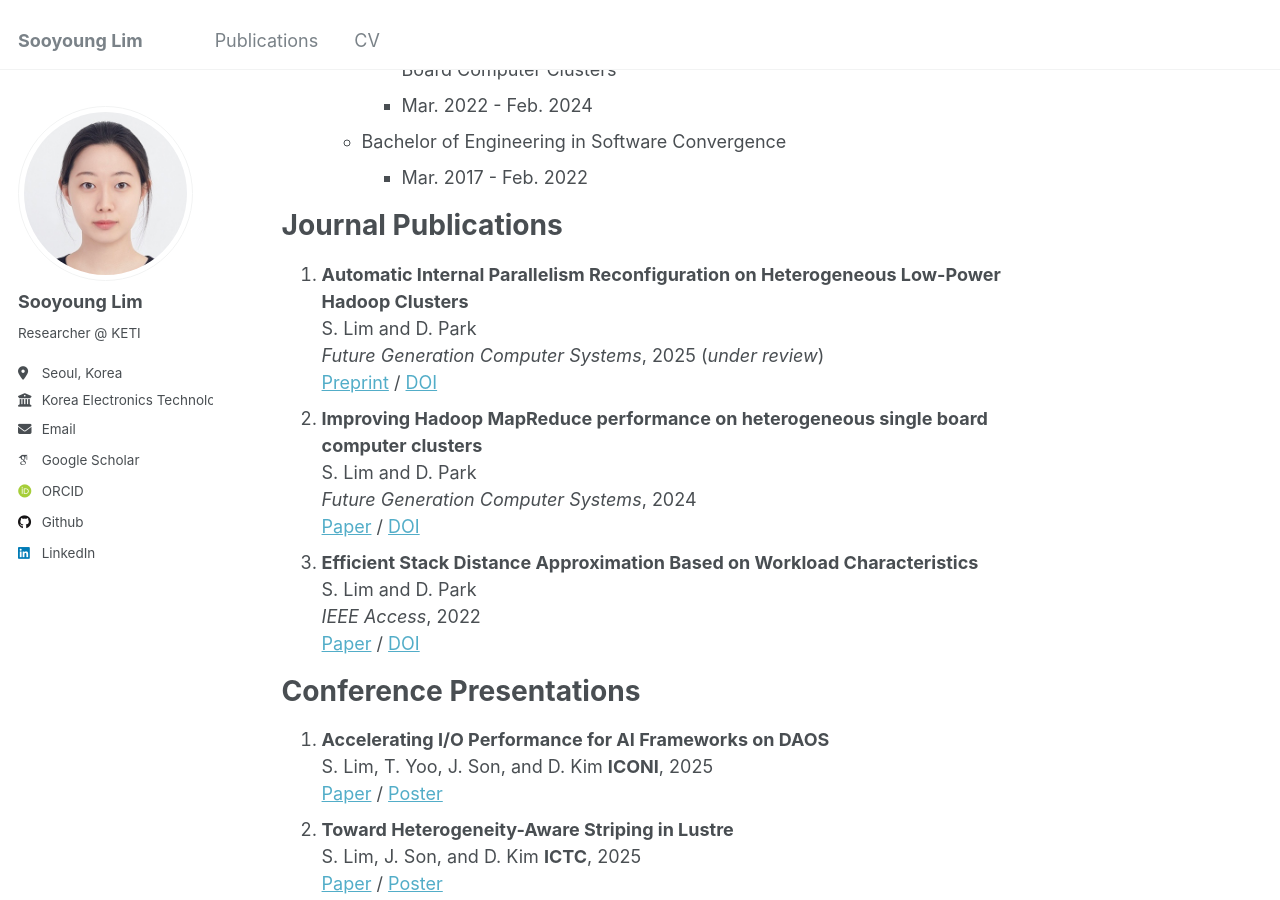
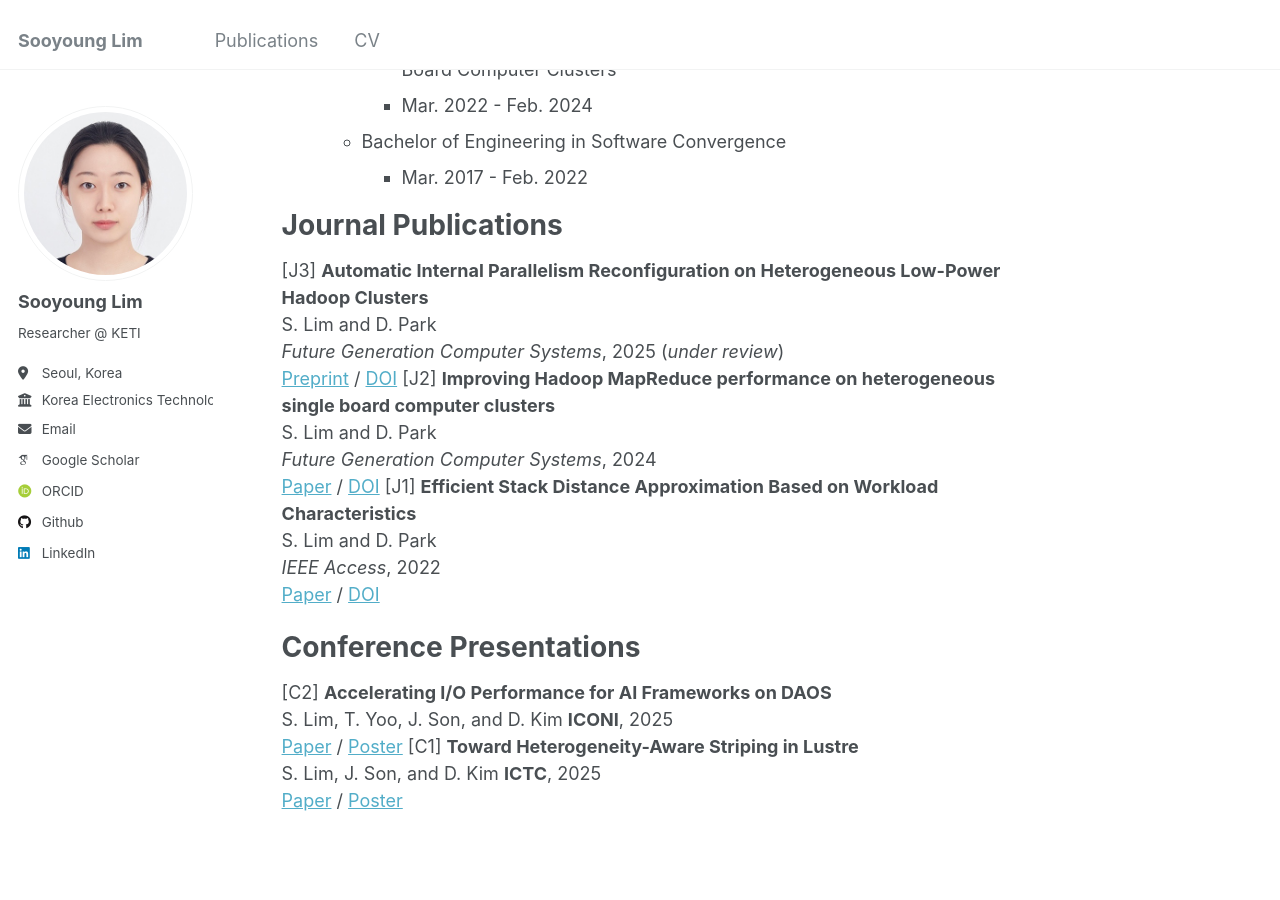
Before and after one commit to sooyounglim/sooyounglim.github.io, a Jekyll site: the page built from _pages/about.md, in a window 1280 px wide and 900 px high, scrolled down 522 px. Built offline with Jekyll 4.4.1, drawn with Linux system fonts in a browser that asks for light colours; some web fonts are replaced.

Commit message:
Update bio

```diff
--- a/_pages/about.md
+++ b/_pages/about.md
@@ -26,26 +26,26 @@ Education
 
 Journal Publications
 =====
-1. **Automatic Internal Parallelism Reconfiguration on Heterogeneous Low-Power Hadoop Clusters** <br />
+[J3] **Automatic Internal Parallelism Reconfiguration on Heterogeneous Low-Power Hadoop Clusters** <br />
 S. Lim and D. Park <br />
 *Future Generation Computer Systems*, 2025 (*under review*) <br />
 [Preprint](/files/papers/2025-FGCS.pdf) / [DOI](http://dx.doi.org/10.2139/ssrn.5477200)
-2. **Improving Hadoop MapReduce performance on heterogeneous single board computer clusters** <br />
+[J2] **Improving Hadoop MapReduce performance on heterogeneous single board computer clusters** <br />
 S. Lim and D. Park <br />
 *Future Generation Computer Systems*, 2024 <br />
 [Paper](/files/papers/2024-FGCS.pdf) / [DOI](https://doi.org/10.1016/j.future.2024.06.025)
-3. **Efficient Stack Distance Approximation Based on Workload Characteristics** <br />
+[J1] **Efficient Stack Distance Approximation Based on Workload Characteristics** <br />
 S. Lim and D. Park <br />
 *IEEE Access*, 2022 <br />
 [Paper](/files/papers/2022-IEEE-Access.pdf) / [DOI](https://doi.org/10.1109/ACCESS.2022.3180327)
 
 Conference Presentations
 =====
-1. **Accelerating I/O Performance for AI Frameworks on DAOS** <br />
+[C2] **Accelerating I/O Performance for AI Frameworks on DAOS** <br />
 S. Lim, T. Yoo, J. Son, and D. Kim
 **ICONI**, 2025 <br />
 [Paper](/files/papers/2025-ICONI.pdf) / [Poster](/files/posters/2025-ICONI.pdf)
-2. **Toward Heterogeneity-Aware Striping in Lustre** <br />
+[C1] **Toward Heterogeneity-Aware Striping in Lustre** <br />
 S. Lim, J. Son, and D. Kim
 **ICTC**, 2025 <br />
 [Paper](/files/papers/2025-ICTC.pdf) / [Poster](/files/posters/2025-ICTC.pdf)
```
Also changed, not shown: _publications/2025-08-16-FGCS.md (renamed from _publications/25-08-16-FGCS.md), 4 other files.
